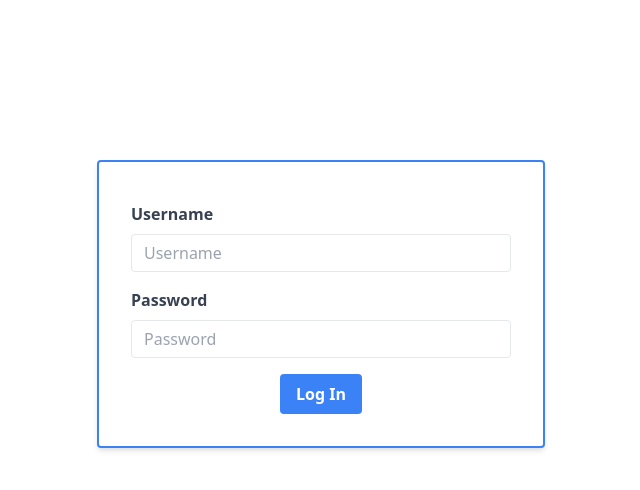
After one commit to hateryx/netzwelt, a Flask app: page /login in a window 1280 px wide. The commit adds this page. Shown: the top 490 px of the page, without its empty margins (319-959 px from the left). Run offline with Flask 3, Linux system fonts and the light colour scheme.

Commit message:
Completed the login function and screen which consumes API endpoint via POST to authenticate user.

```diff
--- a/app.py
+++ b/app.py
@@ -1,4 +1,4 @@
-from flask import Flask, render_template
+from flask import Flask, request, render_template, redirect
 import requests
 
 app = Flask(__name__)
@@ -23,5 +23,38 @@ def index():
     return render_template("index.html", territories=territories)
 
 
+@app.route('/login', methods=['GET', 'POST'])
+def login():
+
+    if request.method == "POST":
+        try:
+            url = 'https://netzwelt-devtest.azurewebsites.net/Account/SignIn'
+
+            username = request.form.get("username")
+            password = request.form.get("password")
+            headers = {'Content-Type': 'application/json'}
+
+            data = {
+                "username": username,
+                "password": password
+            }
+
+            response = requests.post(url, json=data, headers=headers)
+
+            if response.status_code == 200:
+                data = response
+                return redirect("/")
+            else:
+                error_json = response.json()
+                error = error_json["message"]
+                return render_template("login.html", error=error)
+
+        except Exception as error:
+            return render_template("login.html", error=error)
+
+    if request.method == 'GET':
+        return render_template("login.html")
+
+
 if __name__ == '__main__':
     app.run(debug=True)
--- a/templates/layout.html
+++ b/templates/layout.html
@@ -9,11 +9,10 @@
       rel="stylesheet"
     />
     <title>
-      Netzwelt Exercise {% block title %}{% endblock %}
+      Netzwelt Exercise: {% block title %}{% endblock %}
     </title>
   </head>
-  <body></body>
-
+  <body>
     <main>{% block main %}{% endblock %}</main>
   </body>
 </html>
--- /dev/null
+++ b/templates/login.html
@@ -0,0 +1,49 @@
+{% extends "layout.html" %} {% block title %} Log In {% endblock %} {% block
+main %} {{ welcomeMsg }}
+<div class="mt-40">
+  {% if error %}
+  <div class="mx-auto max-w-md text-center p-5 border-2 border-red-600 rounded-md font-semibold">{{ error }}</div>
+  {% endif %}
+  <form
+    action="/login"
+    method="post"
+    class="max-w-md mx-auto bg-white shadow-md rounded px-8 pt-10 pb-8 mb-4 mt-5 border-2 border-blue-500 z-5"
+  >
+    <div class="mb-4">
+      <label class="block text-gray-700 font-bold mb-2" for="username">
+        Username
+      </label>
+      <input
+        id="username"
+        name="username"
+        autocomplete="off"
+        autofocus
+        class="appearance-none border rounded w-full py-2 px-3 text-gray-700 leading-tight focus:outline-none focus:shadow-outline"
+        placeholder="Username"
+        type="text"
+      />
+    </div>
+    <div class="mb-4">
+      <label class="block text-gray-700 font-bold mb-2" for="password">
+        Password
+      </label>
+      <input
+        id="password"
+        name="password"
+        class="appearance-none border rounded w-full py-2 px-3 text-gray-700 leading-tight focus:outline-none focus:shadow-outline"
+        placeholder="Password"
+        type="password"
+      />
+    </div>
+    <div class="flex justify-center">
+      <button
+        class="bg-blue-500 hover:bg-blue-700 text-white font-bold py-2 px-4 rounded focus:outline-none focus:shadow-outline"
+        type="submit"
+      >
+        Log In
+      </button>
+    </div>
+  </form>
+</div>
+
+{% endblock %}
```
Also changed, not shown: templates/index.html (+16 -0 lines).
